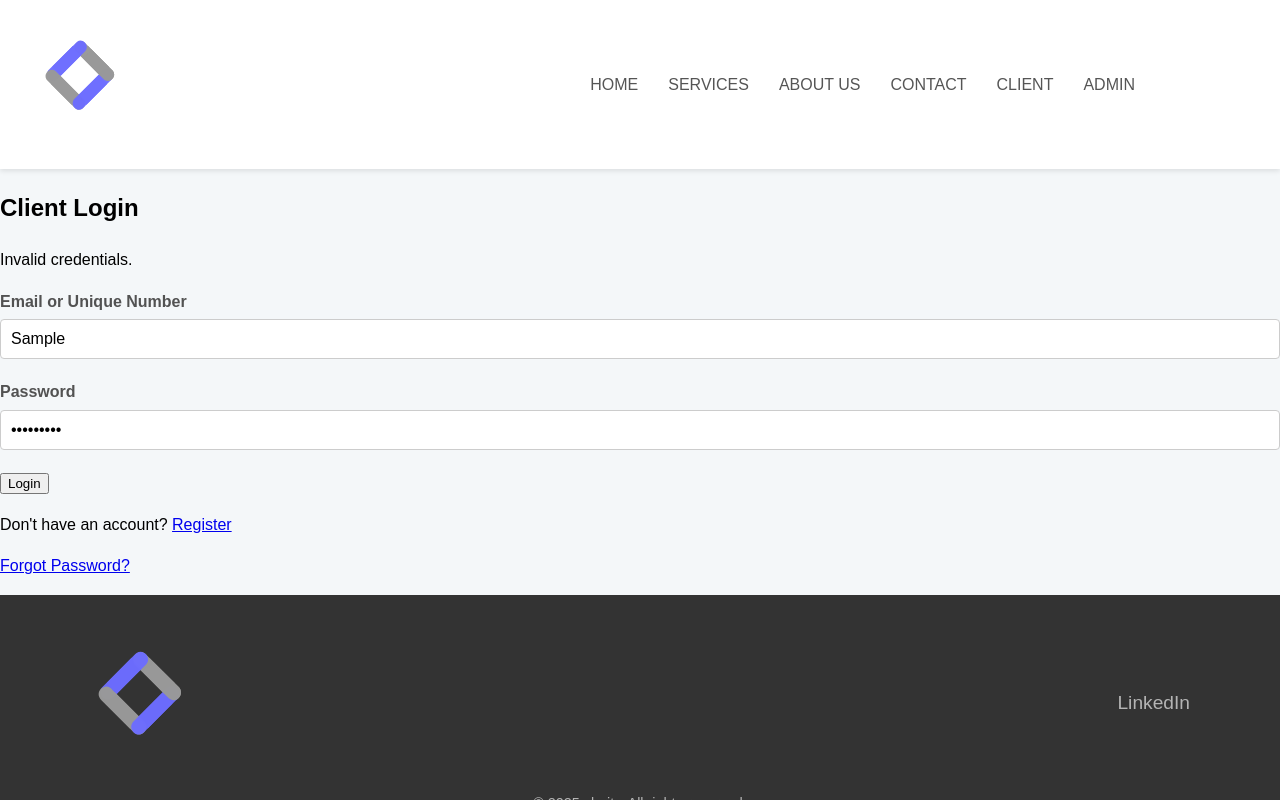
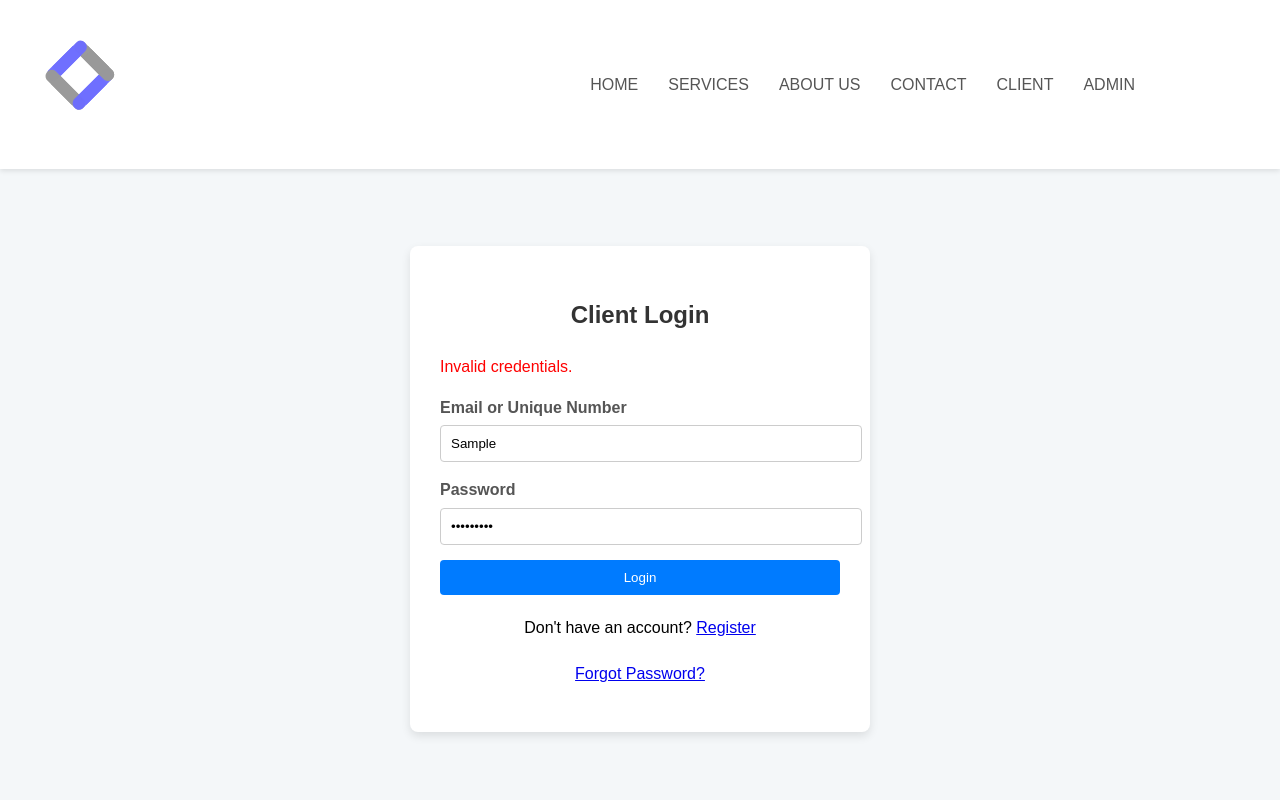
Before and after one commit to LebogangBlom/clarity-react, a React (Vite) app: page /client-login in a window 1280 px wide. Both pictures are taken after typing "Sample", "Sample123" into the empty fields and a click on the button "Login". Shown: the top 800 px of the page. Built offline with nearby package versions, Linux system fonts and the light colour scheme; no server answers; the database is empty.

Commit message:
fixed netlify deployment

```diff
--- a/package.json
+++ b/package.json
@@ -10,6 +10,7 @@
     "test": "vitest"
   },
   "dependencies": {
+    "@vitejs/plugin-react": "^4.3.0",
     "firebase": "^12.4.0",
     "react": "^19.2.0",
     "react-dom": "^19.2.0",
@@ -20,7 +21,6 @@
   "devDependencies": {
     "@testing-library/jest-dom": "^6.9.1",
     "@testing-library/react": "^16.3.0",
-    "@vitejs/plugin-react": "^4.3.0",
     "vitest": "^3.2.4"
   }
 }
--- a/src/pages/AdminLogin.jsx
+++ b/src/pages/AdminLogin.jsx
@@ -23,12 +23,12 @@ const AdminLogin = () => {
     };
 
     return (
-        <div className="cly-login-container">
-            <div className="cly-login-form">
+        <div className="login-container">
+            <div className="login-form">
                 <h2>Admin Login</h2>
-                {error && <p className="cly-error-message">{error}</p>}
+                {error && <p className="error-message">{error}</p>}
                 <form onSubmit={handleLogin}>
-                    <div className="cly-form-group">
+                    <div className="form-group">
                         <label htmlFor="email">Email</label>
                         <input
                             type="email"
@@ -39,7 +39,7 @@ const AdminLogin = () => {
                             required
                         />
                     </div>
-                    <div className="cly-form-group">
+                    <div className="form-group">
                         <label htmlFor="password">Password</label>
                         <input
                             type="password"
@@ -50,7 +50,7 @@ const AdminLogin = () => {
                             required
                         />
                     </div>
-                    <button type="submit" className="cly-btn cly-btn-primary">Login</button>
+                    <button type="submit" className="btn btn-primary">Login</button>
                 </form>
             </div>
         </div>
--- a/src/pages/ClientLogin.jsx
+++ b/src/pages/ClientLogin.jsx
@@ -48,12 +48,12 @@ const ClientLogin = () => {
     };
 
     return (
-        <div className="cly-login-container">
-            <div className="cly-login-form">
+        <div className="login-container">
+            <div className="login-form">
                 <h2>Client Login</h2>
-                {error && <p className="cly-error-message">{error}</p>}
+                {error && <p className="error-message">{error}</p>}
                 <form onSubmit={handleSubmit}>
-                    <div className="cly-form-group">
+                    <div className="form-group">
                         <label htmlFor="loginIdentifier">Email or Unique Number</label>
                         <input
                             type="text"
@@ -63,7 +63,7 @@ const ClientLogin = () => {
                             required
                         />
                     </div>
-                    <div className="cly-form-group">
+                    <div className="form-group">
                         <label htmlFor="password">Password</label>
                         <input
                             type="password"
@@ -73,14 +73,14 @@ const ClientLogin = () => {
                             required
                         />
                     </div>
-                    <button type="submit" className="cly-btn cly-btn-primary" disabled={loading}>
+                    <button type="submit" className="btn btn-primary" disabled={loading}>
                         {loading ? 'Logging in...' : 'Login'}
                     </button>
                 </form>
-                <p className="cly-toggle-form">
+                <p className="toggle-form">
                     Don't have an account? <Link to="/register">Register</Link>
                 </p>
-                <p className="cly-toggle-form">
+                <p className="toggle-form">
                     <Link to="/forgot-password">Forgot Password?</Link>
                 </p>
             </div>
--- a/src/pages/Register.jsx
+++ b/src/pages/Register.jsx
@@ -112,17 +112,17 @@ const Register = () => {
                         <div className="form-group">
                             <label>First Name</label>
                             <input type="text" name="firstName" onChange={handleChange} />
-                            {errors.firstName && <p className="error-text">{errors.firstName}</p>}
+                            {errors.firstName && <p className="error-message">{errors.firstName}</p>}
                         </div>
                         <div className="form-group">
                             <label>Last Name</label>
                             <input type="text" name="lastName" onChange={handleChange} />
-                            {errors.lastName && <p className="error-text">{errors.lastName}</p>}
+                            {errors.lastName && <p className="error-message">{errors.lastName}</p>}
                         </div>
                         <div className="form-group">
                             <label>Email</label>
                             <input type="email" name="email" onChange={handleChange} />
-                            {errors.email && <p className="error-text">{errors.email}</p>}
+                            {errors.email && <p className="error-message">{errors.email}</p>}
                         </div>
                         <div className="form-group">
                             <label>Password</label>
@@ -134,17 +134,17 @@ const Register = () => {
                                 onBlur={() => setIsPasswordFocused(false)}
                             />
                             <PasswordStrengthValidator password={formData.password} isVisible={isPasswordFocused} />
-                            {errors.password && <p className="error-text">{errors.password}</p>}
+                            {errors.password && <p className="error-message">{errors.password}</p>}
                         </div>
                         <div className="form-group">
                             <label>Confirm Password</label>
                             <input type="password" name="confirmPassword" onChange={handleChange} />
-                            {errors.confirmPassword && <p className="error-text">{errors.confirmPassword}</p>}
+                            {errors.confirmPassword && <p className="error-message">{errors.confirmPassword}</p>}
                         </div>
                         <div className="form-group">
                             <label>Business Name</label>
                             <input type="text" name="businessName" onChange={handleChange} />
-                            {errors.businessName && <p className="error-text">{errors.businessName}</p>}
+                            {errors.businessName && <p className="error-message">{errors.businessName}</p>}
                         </div>
                         <div className="form-group">
                             <label>Business Type</label>
```
Also changed, not shown: 1 other file (tests, documents, lock files or other folders).
